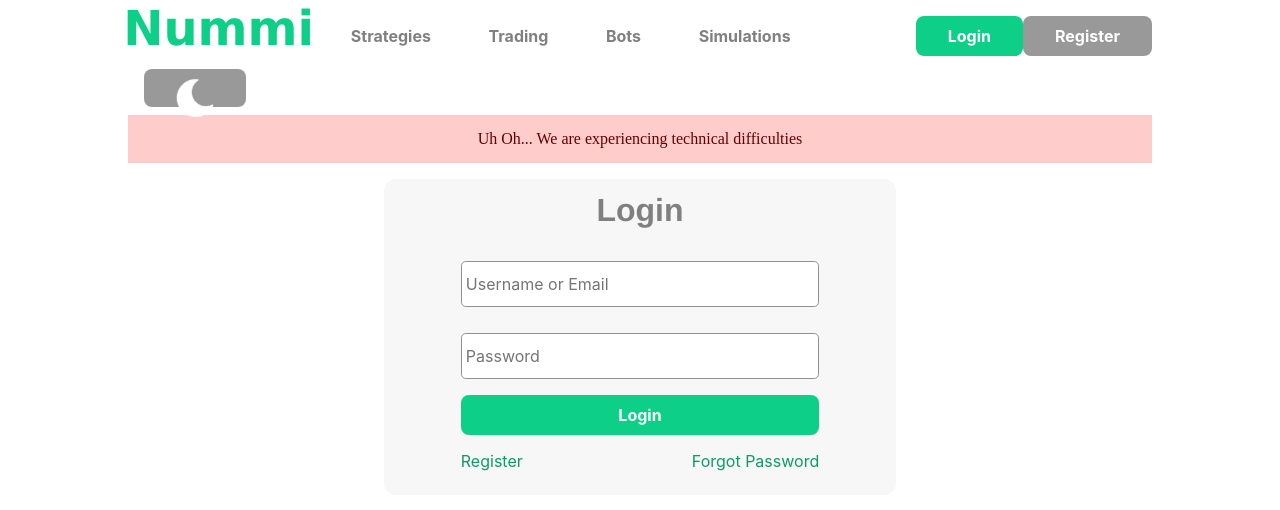
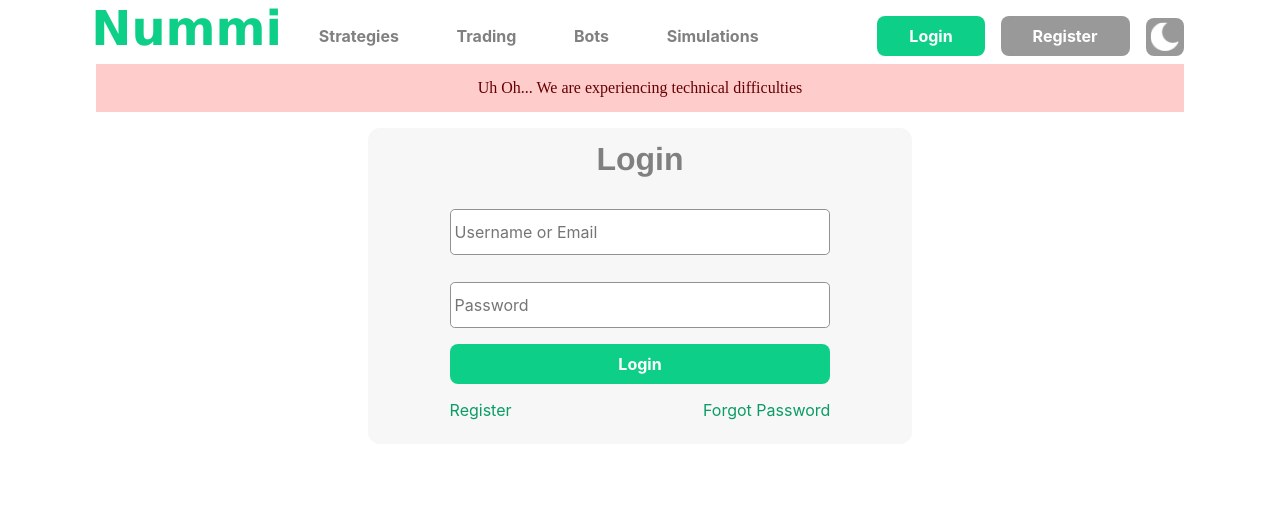
Before and after one commit to bmartin5263/Nummi-UI, a Next.js app: page /login in a window 1280 px wide. Shown: the top 510 px of the page. Built offline with nearby package versions, Linux system fonts and the light colour scheme.

Commit message:
css modules

```diff
--- a/components/layout.js
+++ b/components/layout.js
@@ -3,20 +3,20 @@
 import { useContext } from "react";
 import ThemeContext from '../components/themeContext'
 import Banner from './banner';
+import useLog from '../hooks/useLog';
 
 const name = 'Brandon';
 export const siteTitle = 'Next.js Sample Website';
 
 export default function Layout({ children }) {
-  console.log("render layout")
+  const log = useLog("Layout");
+  log("render layout");
   const theme = useContext(ThemeContext);
   return (
-    <div className={theme.darkMode ? "dark body" : "body"}>
-      <div className="content">
-        <Head><link rel="icon" href="/favicon.ico" /></Head>
-        <Navigation />
-        <main>{children}</main>
-      </div>
+    <div className="content">
+      <Head><link rel="icon" href="/favicon.ico" /></Head>
+      <Navigation />
+      <main>{children}</main>
     </div>
   );
 }
--- a/components/navigation.js
+++ b/components/navigation.js
@@ -2,34 +2,30 @@
 import ThemeContext from './themeContext';
 import { useContext } from 'react';
 import { useRouter } from 'next/router'
+import styles from "styles/navigation.module.scss";
 
 function Navigation() {
-  const { darkMode, setDarkMode } = useContext(ThemeContext);
-  const toggleDarkMode = () => {
-    setDarkMode(!darkMode);
-  }
+  const { darkMode, toggleDarkMode } = useContext(ThemeContext);
   const router = useRouter();
 
   return (
     <nav>
-      <Link href="/" className="logo">Nummi</Link>
-      {createLink("/strategies", "Strategies", "", router.pathname)}
-      {createLink("/trading", "Trading", "", router.pathname)}
-      {createLink("/bots", "Bots", "", router.pathname)}
-      {createLink("/simulations", "Simulations", "", router.pathname)}
-      <Link href="/login" id="login-nav-button" className='button button-primary'>Login</Link>
-      <Link href="/register" className='button'>Register</Link>
-      <div id='toggle-dark-mode-button' className='button' onClick={toggleDarkMode}>
-        <img id='toggle-dark-mode-img' src={darkMode ? "images/sun2.png" : "images/moon2.png"}/>
-      </div>
+      <Link href="/" className={styles.logo}>Nummi</Link>
+      {createLink("/strategies", "Strategies", router.pathname)}
+      {createLink("/trading", "Trading", router.pathname)}
+      {createLink("/bots", "Bots", router.pathname)}
+      {createLink("/simulations", "Simulations", router.pathname)}
+      <Link href="/login" id={styles.loginButton} className='button button-primary'>Login</Link>
+      <Link href="/register" id={styles.registerButton} className='button'>Register</Link>
+      <img id={styles.toggleDarkModeButton} className='button' onClick={toggleDarkMode} src={darkMode ? "images/sun2.png" : "images/moon2.png"}/>
     </nav>
   );
 }
 
-function createLink(path, name, baseClass, currentPage) {
-  var c = baseClass + " link";
+function createLink(path, name, currentPage) {
+  var c = styles.link;
   if (currentPage == path) {
-    c += " active-page"
+    c = c + " " + styles.activePage;
   }
   return <Link href={path} className={c}>{name}</Link>
 }
--- a/components/themeContext.js
+++ b/components/themeContext.js
@@ -2,7 +2,7 @@
 
 const ThemeContext = createContext({
   darkMode: false,
-  setDarkMode: (value) => {}
+  toggleDarkMode: () => {}
 });
 
 export default ThemeContext;
--- /dev/null
+++ b/hooks/useLog.js
@@ -0,0 +1,5 @@
+function useLog(clazz) {
+  return (message) => console.log("[" + clazz + "] " + message);
+}
+
+export default useLog;
--- a/pages/_app.js
+++ b/pages/_app.js
@@ -1,12 +1,29 @@
 import Layout from '../components/layout';
 import ThemeContext from '../components/themeContext';
+import useLog from '../hooks/useLog';
 import '../styles/globals.scss'
-import { useState } from "react";
+import { useEffect, useState } from "react";
 
 export default function App({ Component, pageProps }) {
+  const log = useLog("App");
   const [darkMode, setDarkMode] = useState(false);
+
+  const toggleDarkMode = () => {
+    log("Toggling Dark Mode");
+    setDarkMode(!darkMode);
+  };
+
+  useEffect(() => {
+    log("Checking for Body Dark Mode");
+    if (darkMode) {
+      document.querySelector("body").classList.add("dark");
+    }
+    else {
+      document.querySelector("body").classList.remove("dark");
+    }
+  }, [darkMode]);
   return (
-    <ThemeContext.Provider value={{ darkMode, setDarkMode }}>
+    <ThemeContext.Provider value={{ darkMode, toggleDarkMode }}>
       <Layout>
         <Component {...pageProps} />
       </Layout>
--- a/pages/login/index.js
+++ b/pages/login/index.js
@@ -21,7 +21,7 @@
         <title>Login to Nummi</title>
       </Head>
       <Banner className="banner-error" text="Uh Oh... We are experiencing technical difficulties"/>
-      <CenterBox>
+      <div className='center-box'>
         <h1 id="center-box-title">Login</h1>
         <div className='row-break'></div>
         <div className='grp'>
@@ -40,7 +40,7 @@
           <Link href="/register" className='inline'>Register</Link>
           <Link href="/forgot-password" id='forgot-password' className='inline'>Forgot Password</Link>
         </div>
-      </CenterBox>
+      </div>
     </>
   );
 }
--- a/styles/globals.scss
+++ b/styles/globals.scss
@@ -1,4 +1,4 @@
-@use 'variables';
+@use 'variables' as *;
 
 * {
   margin: 0;
@@ -14,47 +14,52 @@
   Cantarell, Fira Sans, Droid Sans, Helvetica Neue, sans-serif;
   font-size: 16px;
   margin: 0;
+  height: 100%;
 }
 
-.body {
+body {
   transition-duration: 0.4s;
-  padding-bottom: 100%;
-  color: variables.$darkest-gray;
+  color: $background-gray;
 }
 
-.dark.body {
+body.dark {
+  background-color: $background-gray;
   color: white;
-  background-color: variables.$background-gray;
 }
 
 .content {
-  width: 80%;
-  margin-left: auto;
-  margin-right: auto;
+  width: 85%;
+  margin: 0 auto;
 }
 
 h1 {
   font-family: Helvetica, monospace;
   transition-duration: 0.4s;
-  color: variables.$dark-gray;
+  color: $dark-gray;
+}
+
+h1 {
+  font-family: Helvetica, monospace;
+  transition-duration: 0.4s;
+  color: $dark-gray;
 }
 
 a.inline {
   text-decoration: none;
-  color: variables.$darker-green;
+  color: $darker-green;
 }
 
 a.inline:hover {
   text-decoration: underline;
-  color: variables.$dark-green;
+  color: $dark-green;
 }
 
 .dark a.inline {
-  color: variables.$dark-green;
+  color: $dark-green;
 }
 
 .dark a.inline:hover {
-  color: variables.$green;
+  color: $green;
 }
 
 input {
@@ -74,6 +79,15 @@
 .dark input {
   background-color: #1A1A1A;
   color: white;
+}
+
+nav {
+  display: flex;
+  margin: auto;
+  flex-wrap: wrap;
+  align-items: flex-end;
+  margin-bottom: .5em;
+  // background-color: #003265;
 }
 
 /*
@@ -97,7 +111,7 @@
 
 .button {
   font-weight: bold;
-  background-color: variables.$button-enabled-light;
+  background-color: $button-enabled-light;
   color: #ffffff;
   padding: 10px 32px;
   text-align: center;
@@ -108,32 +122,32 @@
 }
 
 .button:hover {
-  background-color: variables.$button-hover-light;
+  background-color: $button-hover-light;
 }
 
 .button:active {
-  background-color: variables.$button-active-light;
+  background-color: $button-active-light;
   transition-duration: 0.0s;
 }
 
 // Primary Button
 
 .button-primary {
-  background-color: variables.$button-primary-enabled-light;
+  background-color: $button-primary-enabled-light;
 }
 
 .button-primary:hover {
-  background-color: variables.$button-primary-hover-light;
+  background-color: $button-primary-hover-light;
 }
 
 .button-primary:active {
-  background-color: variables.$button-primary-active-light;
+  background-color: $button-primary-active-light;
   transition-duration: 0.0s;
 }
 
 .button:disabled,
 .button[disabled]{
-  background-color: variables.$button-primary-disabled-light;
+  background-color: $button-primary-disabled-light;
   cursor: not-allowed;
 }
 
@@ -143,116 +157,25 @@
 // Primary Button
 
 .dark .button-primary {
-  background-color: variables.$button-primary-enabled-dark;
+  background-color: $button-primary-enabled-dark;
 }
 
 .dark .button-primary {
-  background-color: variables.$button-primary-enabled-dark;
+  background-color: $button-primary-enabled-dark;
 }
 
 .dark .button-primary:hover {
-  background-color: variables.$button-primary-hover-dark;
+  background-color: $button-primary-hover-dark;
 }
 
 .dark .button-primary:active {
-  background-color: variables.$button-primary-active-dark;
+  background-color: $button-primary-active-dark;
 }
 
 .dark .button:disabled,
 .dark .button[disabled]{
-  background-color: variables.$button-primary-disabled-dark;
-  color: variables.$dark-gray;
-}
-
-/*
- * =============================
- * ------- NAVIGATION ----------
- * =============================
- */
-
-nav {
-  display: flex;
-  margin: auto;
-  flex-wrap: wrap;
-  align-items: flex-end;
-  margin-bottom: .5em;
-  // background-color: #003265;
-}
-
-#toggle-dark-mode-button {
-  margin-left: 1em;
-  margin-top: .8em;
-  height: 2.4em;
-}
-
-#toggle-dark-mode-img {
-  height: 2.4em;
-  width: 2.4em;
-}
-
-#login-nav-button {
-  margin-left: auto;
-}
-
-.link {
-  color: #808080;
-  text-decoration: none;
-  cursor: pointer;
-  border-radius: 8px;
-  font-weight: bold;
-  padding: .6em 1.3em;
-  transition-duration: 0s;
-  margin-left: 1em;
-  margin-top: .8em;
-}
-
-.link:hover {
-  border-radius: 0;
-  border-bottom: 3px solid variables.$primary-light;
-  margin-bottom: -3px;
-}
-
-.link:active {
-  transition-duration: 0.2s;
-  color: variables.$primary-light;
-  background-color: rgba(0,0,0,0);
-}
-
-.dark .link {
-  color: variables.$lightest-gray;
-}
-
-.dark .link:hover {
-  border-color: variables.$primary-hover-dark;
-}
-
-.dark .link:active {
-    color: variables.$primary-light;
-    background-color: rgba(0,0,0,0);
-}
-
-.active-page {
-  color: #ffffff;
-  background-color: #0FD68D;
-  transition-duration: 0.2s;
-}
-
-.active-page:hover {
-  background-color: variables.$primary-hover-light;
-  border-radius: 8px;
-  border: 0;
-  color: #FFFFFF;
-  margin-bottom: 0px;
-}
-
-.dark .active-page {
-  color: #ffffff;
-  background-color: variables.$primary-dark;
-  transition-duration: 0.2s;
-}
-
-.dark .active-page:hover {
-  background-color: variables.$primary-hover-dark;
+  background-color: $button-primary-disabled-dark;
+  color: $dark-gray;
 }
 
 /*
@@ -302,12 +225,11 @@
   display: flex;
   flex-wrap: wrap;
   width: 50%;
-  margin-left: auto;
-  margin-right: auto;
+  margin: 0 auto;
   padding-bottom: 1em;
   border-radius: 12px;
   transition-duration: 0.4s;
-  background-color: variables.$white-gray;
+  background-color: $white-gray;
 }
 
 #center-box-title {
@@ -321,11 +243,11 @@
 }
 
 .dark .center-box {
-  background-color: variables.$division-gray;
+  background-color: $division-gray;
 }
 
 .dark .center-box h1 {
-  color: variables.$lightest-gray;
+  color: $lightest-gray;
 }
 
 .center-box input {
@@ -367,7 +289,7 @@
   transition-duration: .2s;
   position: relative;
   top: .7em;
-  color: variables.$lighter-gray;
+  color: $lighter-gray;
   opacity: 0%;
 }
 
@@ -383,63 +305,3 @@
 .hidden-text-bad {
   color: lightcoral;
 }
-
-/*
- * =============================
- * ---------- LOGO -------------
- * =============================
- */
-
-.logo {
-  margin: 0;
-  padding: 0;
-  margin-left: -.1em;
-  font-family: Verdana, sans-serif;
-  font-weight: bold;
-  font-size: 48px;
-  color: variables.$primary-light;
-  transition-duration: 0.2s;
-}
-
-.logo:link {
-  text-decoration: none;
-}
-
-.logo:visited {
-  text-decoration: none;
-}
-
-.logo:hover {
-  text-decoration: none;
-  border: none;
-  color: variables.$primary-hover-light;
-}
-
-.logo:active {
-  text-decoration: none;
-}
-
-.dark .logo {
-  font-family: Verdana, sans-serif;
-  font-weight: bold;
-  font-size: 48px;
-  color: variables.$primary-dark;
-}
-
-.dark .logo:link {
-  text-decoration: none;
-}
-
-.dark .logo:visited {
-  text-decoration: none;
-}
-
-.dark .logo:hover {
-  text-decoration: none;
-  border: none;
-  color: variables.$primary-hover-dark;
-}
-
-.dark .logo:active {
-  text-decoration: none;
-}
--- /dev/null
+++ b/styles/navigation.module.scss
@@ -0,0 +1,133 @@
+@use 'variables' as *;
+
+#toggleDarkModeButton {
+  height: 2.4em;
+  width: 2.4em;
+
+  color: #ffffff;
+  padding: .3em;
+  margin-left: 1em;
+}
+
+#loginButton {
+  margin-left: auto;
+}
+
+#registerButton {
+  margin-left: 1em;
+}
+
+.link {
+  color: #808080;
+  text-decoration: none;
+  cursor: pointer;
+  border-radius: 8px;
+  font-weight: bold;
+  padding: .6em 1.3em;
+  transition-duration: 0s;
+  margin-left: 1em;
+  margin-top: .8em;
+}
+
+.link:hover {
+  border-radius: 0;
+  border-bottom: 3px solid $primary-light;
+  margin-bottom: -3px;
+}
+
+.link:active {
+  transition-duration: 0.2s;
+  color: $primary-light;
+  background-color: rgba(0,0,0,0);
+}
+
+.dark .link {
+  color: $lightest-gray;
+}
+
+.dark .link:hover {
+  border-color: $primary-hover-dark;
+}
+
+.dark .link:active {
+    color: $primary-light;
+    background-color: rgba(0,0,0,0);
+}
+
+.activePage {
+  color: #ffffff;
+  background-color: #0FD68D;
+  transition-duration: 0.2s;
+}
+
+.activePage:hover {
+  background-color: $primary-hover-light;
+  border-radius: 8px;
+  border: 0;
+  color: #FFFFFF;
+  margin-bottom: 0px;
+}
+
+.dark .activePage {
+  color: #ffffff;
+  background-color: $primary-dark;
+  transition-duration: 0.2s;
+}
+
+.dark .activePage:hover {
+  background-color: $primary-hover-dark;
+}
+
+.logo {
+  margin: 0;
+  padding: 0;
+  margin-left: -.1em;
+  font-family: Verdana, sans-serif;
+  font-weight: bold;
+  font-size: 3em;
+  color: $primary-light;
+  transition-duration: 0.2s;
+}
+
+.logo:link {
+  text-decoration: none;
+}
+
+.logo:visited {
+  text-decoration: none;
+}
+
+.logo:hover {
+  text-decoration: none;
+  border: none;
+  color: $primary-hover-light;
+}
+
+.logo:active {
+  text-decoration: none;
+}
+
+.dark .logo {
+  font-family: Verdana, sans-serif;
+  font-weight: bold;
+  font-size: 48px;
+  color: $primary-dark;
+}
+
+.dark .logo:link {
+  text-decoration: none;
+}
+
+.dark .logo:visited {
+  text-decoration: none;
+}
+
+.dark .logo:hover {
+  text-decoration: none;
+  border: none;
+  color: $primary-hover-dark;
+}
+
+.dark .logo:active {
+  text-decoration: none;
+}
```
Also changed, not shown: pages/strategies/index.js (+20 -1 lines), styles/login.module.scss (added).
